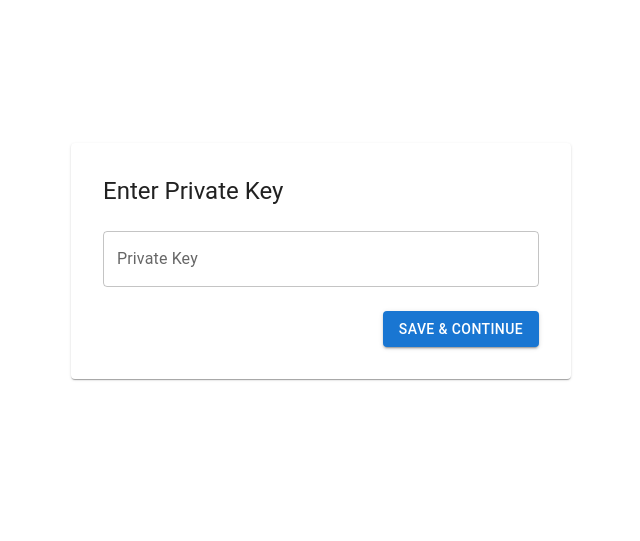
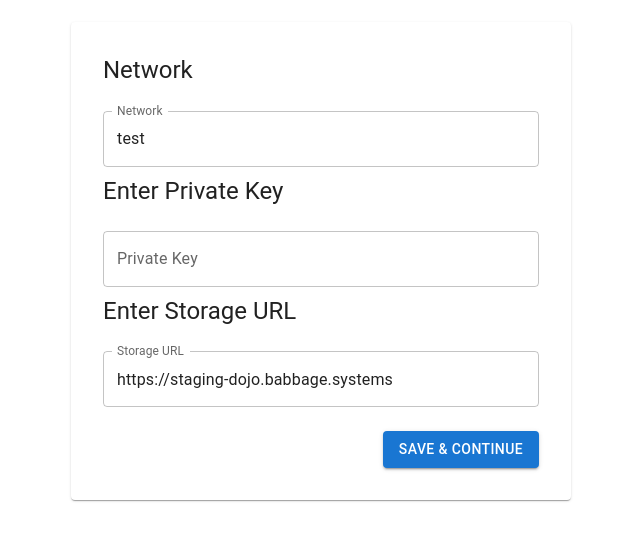
Before and after one commit to bsv-blockchain/wui, a React (Vite) app in the folder frontend/: page / in a window 1280 px wide. Shown: the part 139-680 px from the top of the page, without its empty margins (319-959 px from the left). Built offline with nearby package versions, Linux system fonts and the light colour scheme.

Commit message:
Use Wallet Client

```diff
--- a/frontend/package.json
+++ b/frontend/package.json
@@ -11,7 +11,7 @@
     "preview": "vite preview"
   },
   "dependencies": {
-    "@bsv/sdk": "^1.3.5",
+    "@bsv/sdk": "^1.3.8",
     "@emotion/react": "^11.10.8",
     "@emotion/styled": "^11.10.8",
     "@mui/icons-material": "^5.11.0",
@@ -23,7 +23,7 @@
     "react-dom": "^18.2.0",
     "react-router-dom": "^6.8.0",
     "typescript": "^4.9.5",
-    "wallet-storage-client": "^1.0.1",
+    "wallet-storage-client": "^1.0.6",
     "web-vitals": "^3.3.2"
   },
   "devDependencies": {
--- a/frontend/src/App.tsx
+++ b/frontend/src/App.tsx
@@ -1,6 +1,6 @@
 import { BrowserRouter, Routes, Route, Navigate } from 'react-router-dom';
 import { createTheme, ThemeProvider } from '@mui/material/styles';
-import { CssBaseline, Container } from '@mui/material';
+import { CssBaseline } from '@mui/material';
 
 import HomePage from './pages/HomePage';
 import ActionsPage from './pages/ActionsPage';
--- a/frontend/src/contexts/WalletContext.tsx
+++ b/frontend/src/contexts/WalletContext.tsx
@@ -1,10 +1,6 @@
 import React, { createContext, useState, useEffect, useContext } from 'react';
-import { Wallet, WalletSigner, WalletStorageManager, StorageClient } from 'wallet-storage-client';
-import { KeyDeriver, PrivateKey } from '@bsv/sdk'
-
-// ------------------------------------------------------
-// The React Context & Provider
-// ------------------------------------------------------
+import { Wallet } from '@bsv/sdk'
+import makeWallet from '../utils/makeWallet'
 
 interface WalletContextValue {
     wallet: Wallet | null;
@@ -24,14 +20,11 @@ export const WalletProvider: React.FC<{ children: React.ReactNode }> = ({ childr
     useEffect(() => {
         (async () => {
             const storedKey = localStorage.getItem('brc100privkey');
-            if (storedKey) {
+            const storedStorageURL = localStorage.getItem('brc100storage');
+            const storedNetwork = localStorage.getItem('brc100network');
+            if (storedKey && storedStorageURL && storedNetwork) {
                 // create a new wallet
-                const keyDeriver = new KeyDeriver(PrivateKey.fromHex(storedKey));
-                const storageManager = new WalletStorageManager(keyDeriver.identityKey);
-                const signer = new WalletSigner('test', keyDeriver, storageManager);
-                const wallet = new Wallet(signer, keyDeriver);
-                const client = new StorageClient(wallet, 'https://staging-dojo.babbage.systems');
-                await storageManager.addWalletStorageProvider(client);
+                const wallet = await makeWallet(storedNetwork as 'test' | 'main', storedKey, storedStorageURL);
                 setWallet(wallet);
             }
         })();
--- a/frontend/src/pages/ActionsPage.tsx
+++ b/frontend/src/pages/ActionsPage.tsx
@@ -73,7 +73,6 @@ function ActionsPage() {
 
     /** SIGN ACTION FORM */
     const [signReference, setSignReference] = useState('');
-    const [signSpends, setSignSpends] = useState<Record<string, any>>({});
     // For convenience, let's just do a JSON field that user can type in:
     const [spendsJson, setSpendsJson] = useState('{}');
 
--- a/frontend/src/pages/CryptoPage.tsx
+++ b/frontend/src/pages/CryptoPage.tsx
@@ -12,8 +12,6 @@ import {
 import { useWallet } from '../contexts/WalletContext';
 
 function CryptoPage() {
-    const { wallet } = useWallet();
-
     // Encryption / Decryption
     const [plaintext, setPlaintext] = useState('');
     const [ciphertextHex, setCiphertextHex] = useState('');
@@ -21,7 +19,7 @@ function CryptoPage() {
     const [decryptResult, setDecryptResult] = useState('');
 
     const [cryptoProtocol, setCryptoProtocol] = useState('encryption-protocol');
-    const [cryptoSecurityLevel, setCryptoSecurityLevel] = useState(1);
+    const [cryptoSecurityLevel, setCryptoSecurityLevel] = useState<0 | 1 | 2>(1);
     const [cryptoKeyID, setCryptoKeyID] = useState('encrypt-key');
     const [cryptoCounterparty, setCryptoCounterparty] = useState('anyone');
     const [privileged, setPrivileged] = useState(false);
@@ -178,7 +176,7 @@ function CryptoPage() {
                         label="SecLevel"
                         type="number"
                         value={cryptoSecurityLevel}
-                        onChange={(e) => setCryptoSecurityLevel(parseInt(e.target.value, 10))}
+                        onChange={(e) => setCryptoSecurityLevel(parseInt(e.target.value, 10) as 0 | 1 | 2)}
                         sx={{ width: 100 }}
                     />
                     <TextField
--- a/frontend/src/pages/HomePage.tsx
+++ b/frontend/src/pages/HomePage.tsx
@@ -8,23 +8,21 @@ import {
     Paper
 } from '@mui/material';
 import { useWallet } from '../contexts/WalletContext';
-import { Wallet, WalletSigner, WalletStorageManager, StorageClient } from 'wallet-storage-client';
-import { KeyDeriver, PrivateKey } from '@bsv/sdk'
+import makeWallet from '../utils/makeWallet';
 
 function HomePage() {
     const { wallet, setWallet } = useWallet();
     const [privKeyInput, setPrivKeyInput] = useState('');
+    const [storageInput, setStorageInput] = useState('https://staging-dojo.babbage.systems');
+    const [networkInput, setNetworkInput] = useState('test');
     const navigate = useNavigate();
 
     const handleSubmit = async () => {
         if (privKeyInput.trim().length > 0) {
             localStorage.setItem('brc100privkey', privKeyInput.trim());
-            const keyDeriver = new KeyDeriver(PrivateKey.fromHex(privKeyInput.trim()));
-            const storageManager = new WalletStorageManager(keyDeriver.identityKey);
-            const signer = new WalletSigner('test', keyDeriver, storageManager);
-            const wallet = new Wallet(signer, keyDeriver);
-            const client = new StorageClient(wallet, 'https://staging-dojo.babbage.systems');
-            await storageManager.addWalletStorageProvider(client);
+            localStorage.setItem('brc100storage', storageInput.trim());
+            localStorage.setItem('brc100network', networkInput.trim());
+            const wallet = await makeWallet(networkInput as 'test' | 'main', privKeyInput, storageInput);
             setWallet(wallet);
             navigate('/actions');
         }
@@ -44,6 +42,16 @@ function HomePage() {
         >
             <Paper sx={{ p: 4, width: '100%', maxWidth: 500 }}>
                 <Typography variant="h5" gutterBottom>
+                    Network
+                </Typography>
+                <TextField
+                    label="Network"
+                    fullWidth
+                    margin="normal"
+                    value={networkInput}
+                    onChange={(e) => setNetworkInput(e.target.value)}
+                />
+                <Typography variant="h5" gutterBottom>
                     Enter Private Key
                 </Typography>
                 <TextField
@@ -52,6 +60,16 @@ function HomePage() {
                     margin="normal"
                     value={privKeyInput}
                     onChange={(e) => setPrivKeyInput(e.target.value)}
+                />
+                <Typography variant="h5" gutterBottom>
+                    Enter Storage URL
+                </Typography>
+                <TextField
+                    label="Storage URL"
+                    fullWidth
+                    margin="normal"
+                    value={storageInput}
+                    onChange={(e) => setStorageInput(e.target.value)}
                 />
                 <Box sx={{ textAlign: 'right', mt: 2 }}>
                     <Button variant="contained" onClick={handleSubmit}>
--- /dev/null
+++ b/frontend/src/utils/makeWallet.ts
@@ -0,0 +1,12 @@
+import { Wallet, WalletSigner, WalletStorageManager, StorageClient } from 'wallet-storage-client';
+import { KeyDeriver, PrivateKey } from '@bsv/sdk'
+
+export default async function makeWallet(chain: 'test' | 'main', privateKey: string, storageURL: string): Promise<Wallet> {
+    const keyDeriver = new KeyDeriver(new PrivateKey(privateKey, 'hex'));
+    const storageManager = new WalletStorageManager(keyDeriver.identityKey);
+    const signer = new WalletSigner(chain, keyDeriver, storageManager);
+    const wallet = new Wallet(signer, keyDeriver);
+    const client = new StorageClient(wallet, storageURL);
+    await storageManager.addWalletStorageProvider(client);
+    return wallet;
+}
```
Also changed, not shown: frontend/src/pages/KeysLinkagePage.tsx (+4 -4 lines), 2 other files (tests, documents, lock files or other folders).
